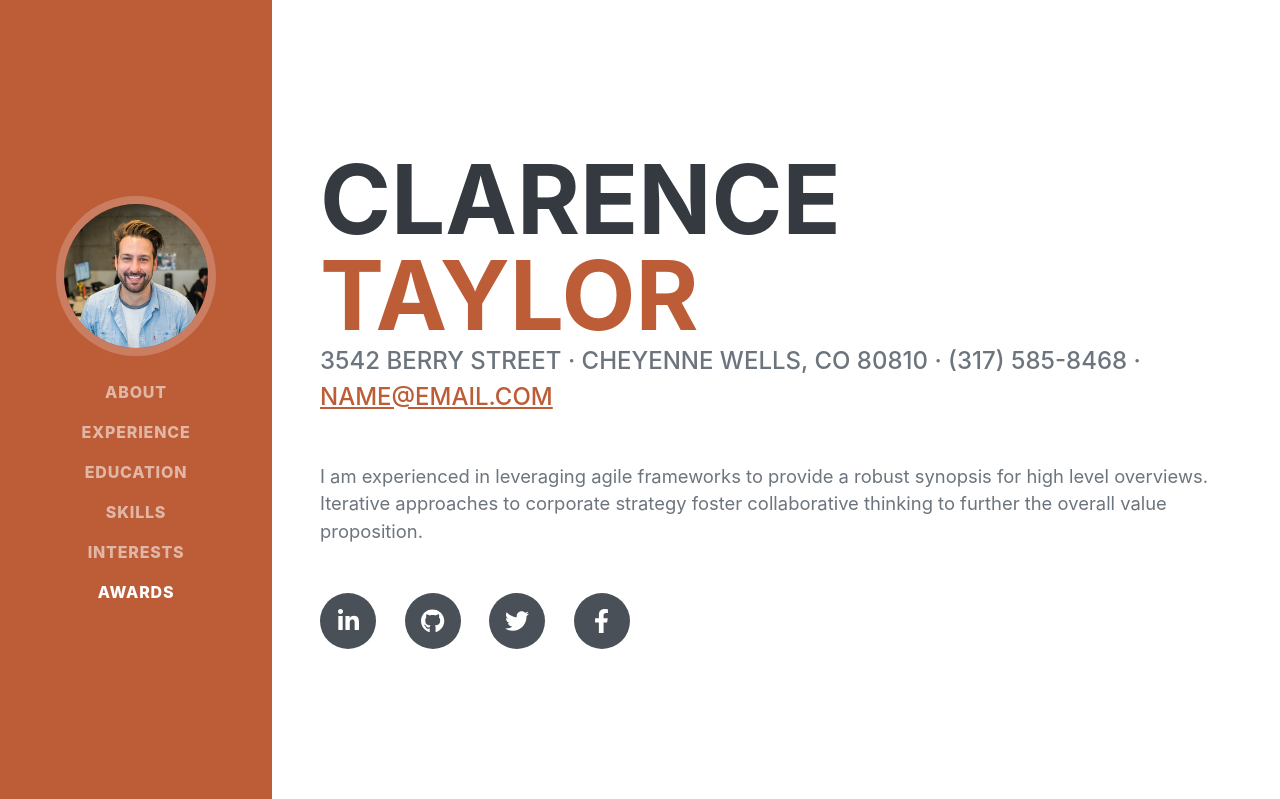
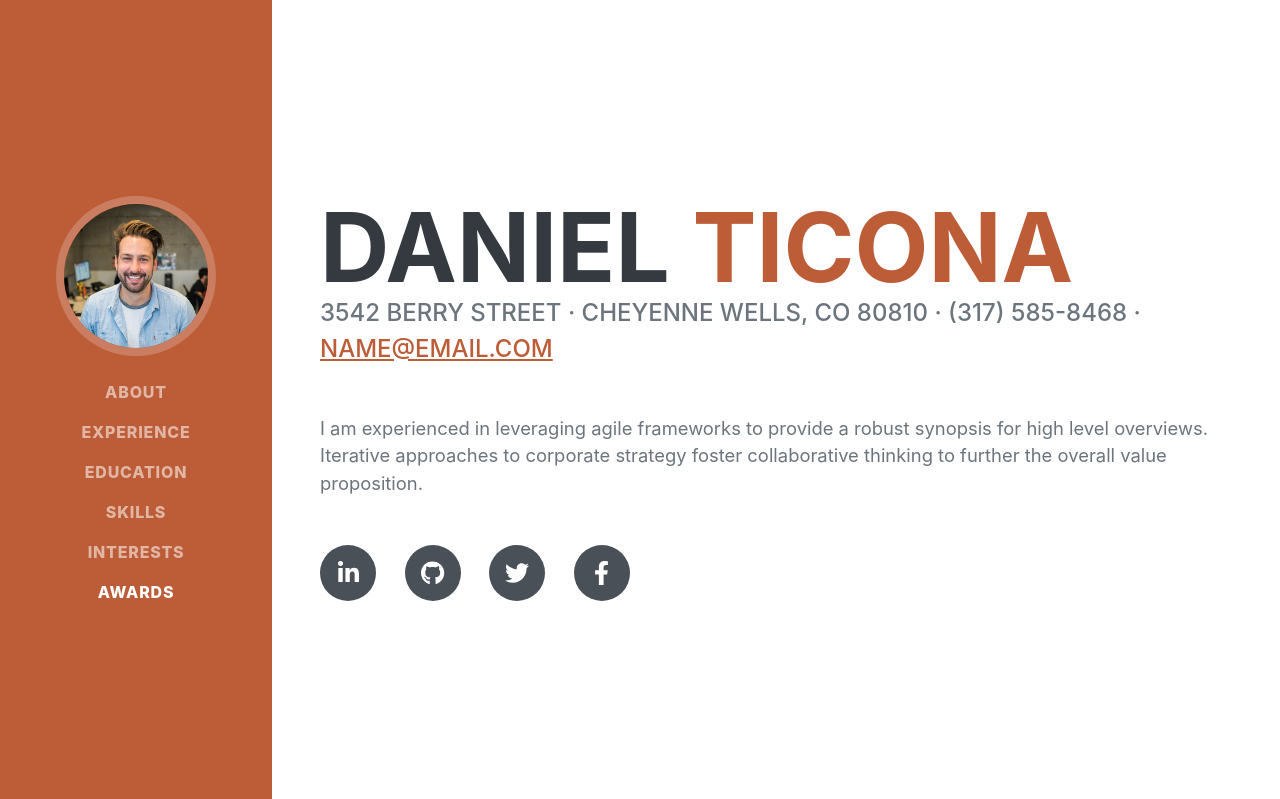
Before and after one commit to J-Danny-Ticona-G/miPortafolio, a Django app: page / in a window 1280 px wide. Shown: the top 799 px of the page. Run offline with Django 5.2, Linux system fonts and the light colour scheme; some libraries are stand-ins or nearby versions; some web fonts are replaced.

Commit message:
SE REALIZARON LOS PRIMEROS CAMBIOS

```diff
--- a/templates/index.html
+++ b/templates/index.html
@@ -21,7 +21,7 @@
         <nav class="navbar navbar-expand-lg navbar-dark bg-primary fixed-top" id="sideNav">
             <a class="navbar-brand js-scroll-trigger" href="#page-top">
                 <span class="d-block d-lg-none">Clarence Taylor</span>
-                <span class="d-none d-lg-block"><img class="img-fluid img-profile rounded-circle mx-auto mb-2" src="assets/img/profile.jpg" alt="..." /></span>
+                <span class="d-none d-lg-block"><img class="img-fluid img-profile rounded-circle mx-auto mb-2" src="{% static 'assets/img/profile.jpg' %}" alt="..." /></span>
             </a>
             <button class="navbar-toggler" type="button" data-bs-toggle="collapse" data-bs-target="#navbarResponsive" aria-controls="navbarResponsive" aria-expanded="false" aria-label="Toggle navigation"><span class="navbar-toggler-icon"></span></button>
             <div class="collapse navbar-collapse" id="navbarResponsive">
@@ -41,8 +41,8 @@
             <section class="resume-section" id="about">
                 <div class="resume-section-content">
                     <h1 class="mb-0">
-                        Clarence
-                        <span class="text-primary">Taylor</span>
+                        DANIEL
+                        <span class="text-primary">TICONA</span>
                     </h1>
                     <div class="subheading mb-5">
                         3542 Berry Street · Cheyenne Wells, CO 80810 · (317) 585-8468 ·
```
